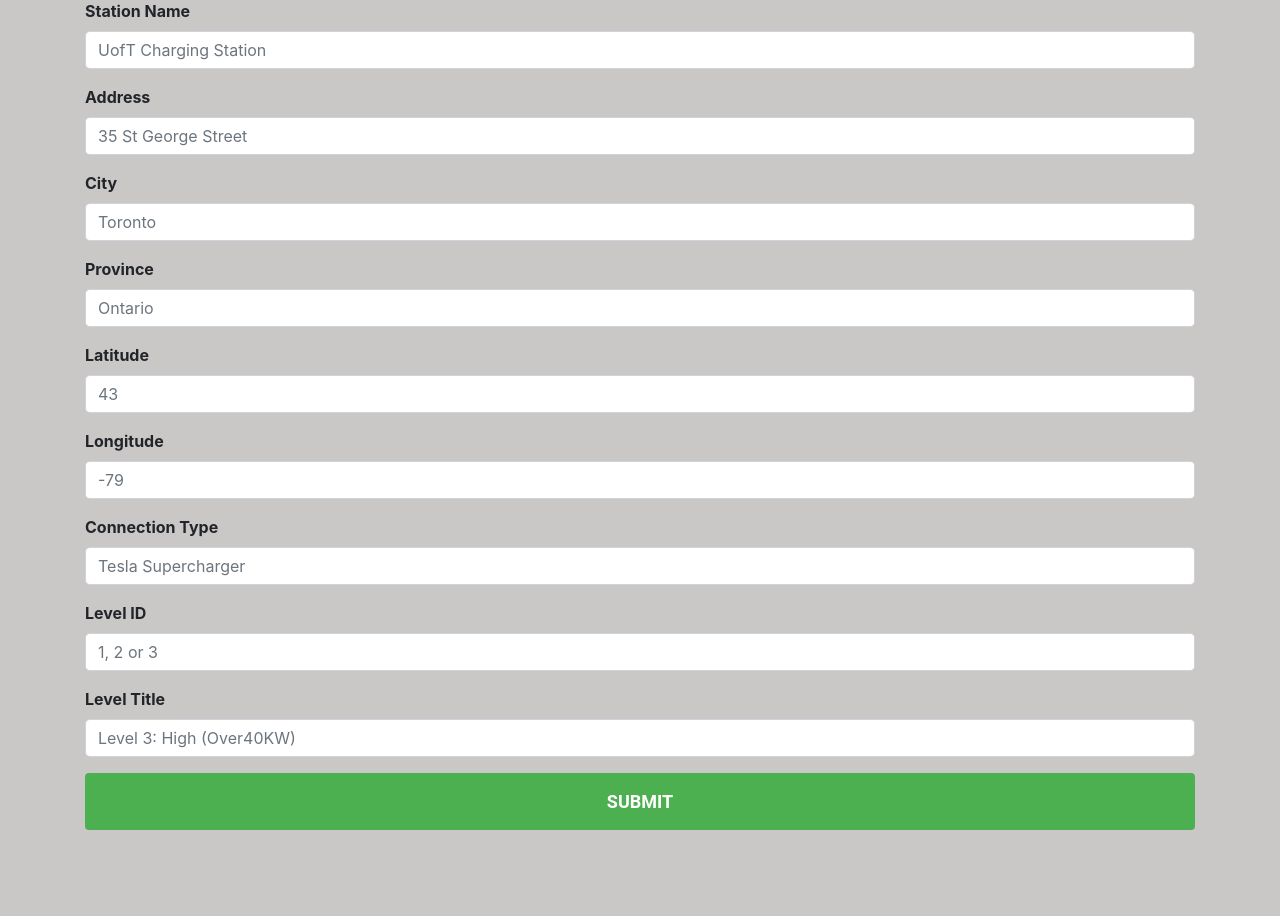
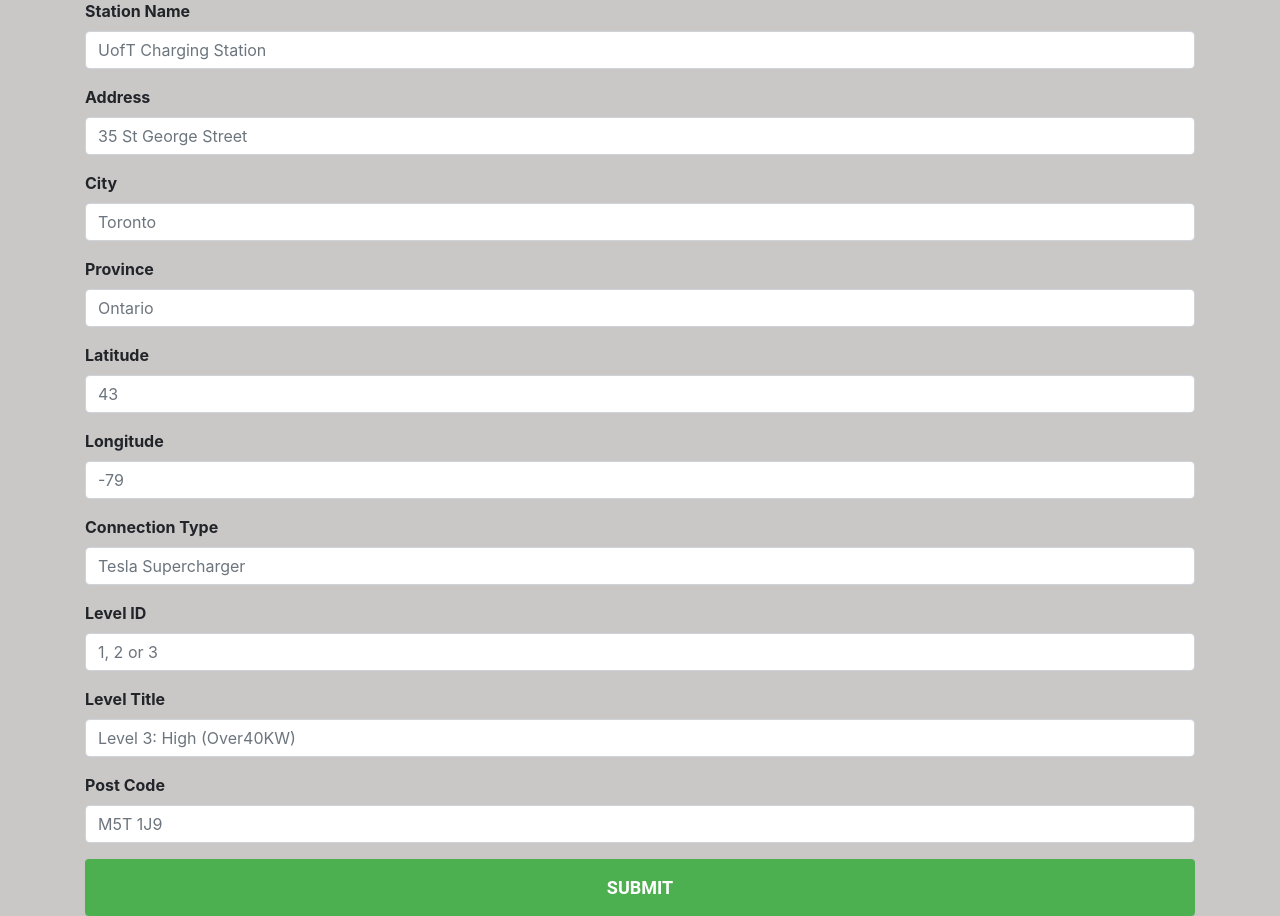
Before and after one commit to chuhaovince/Electric_Charging_Stations_App, a Python web app: template Electric_Charging_Stations/templates/Add.html in a window 1280 px wide. Shown: the part 313-1229 px from the top of the page. Before the commit the page ends 1143 px from the top, so only its background shows below. Run offline with Jinja, Linux system fonts and the light colour scheme; the template is opened without the code that fills it, so the values that code supplies are empty; some libraries are stand-ins or nearby versions.

Commit message:
Added one more field user can input: post code

```diff
--- a/Electric_Charging_Stations/templates/Add.html
+++ b/Electric_Charging_Stations/templates/Add.html
@@ -75,7 +75,7 @@
             </div>
 
             <div class="form-group">
-              <label for="address"><strong>Level ID</strong></label>
+              <label for="levelid"><strong>Level ID</strong></label>
               <input type="text" class="form-control" id="levelid" name="ID" placeholder="1, 2 or 3">
             </div>
 
@@ -84,6 +84,10 @@
             <input type="text" class="form-control" id="levelID" name="Level" placeholder="Level 3: High (Over40KW)">
             </div>
 
+            <div class="form-group">
+              <label for="POCode"><strong>Post Code</strong></label>
+              <input type="text" class="form-control" id="POcode" name="POcode" placeholder="M5T 1J9">
+            </div>
             <input type="submit" value="submit" class="btn btn-default">
         </form>
         </div>
```
